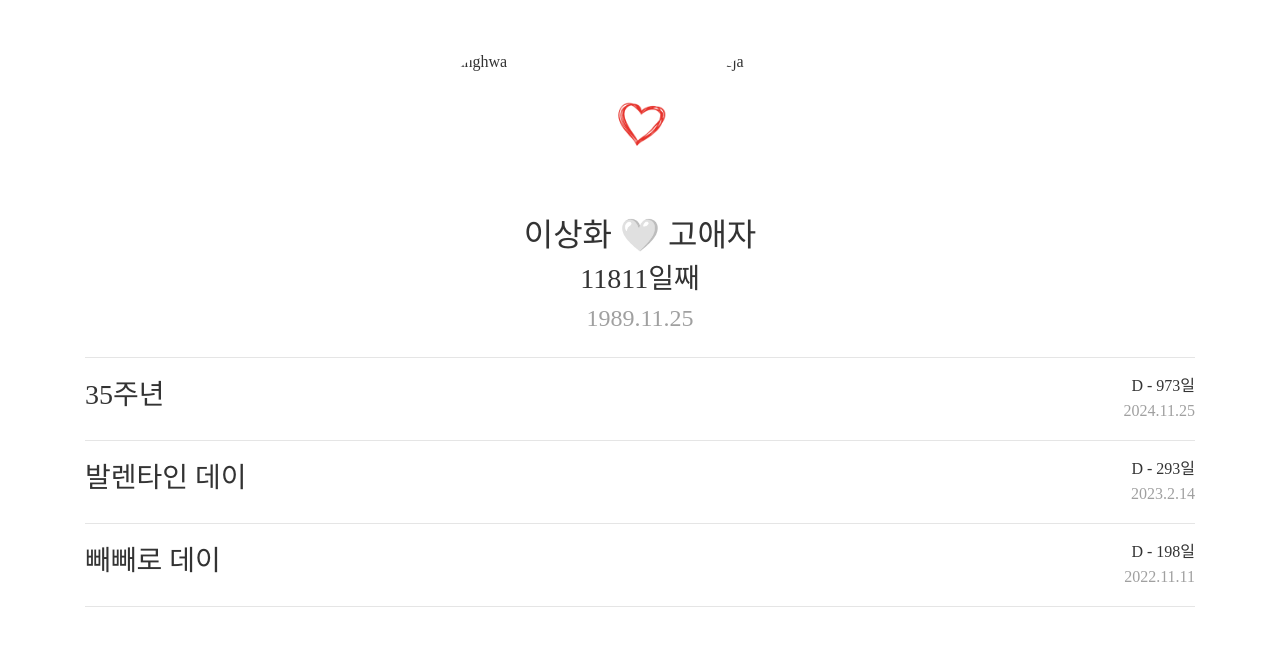
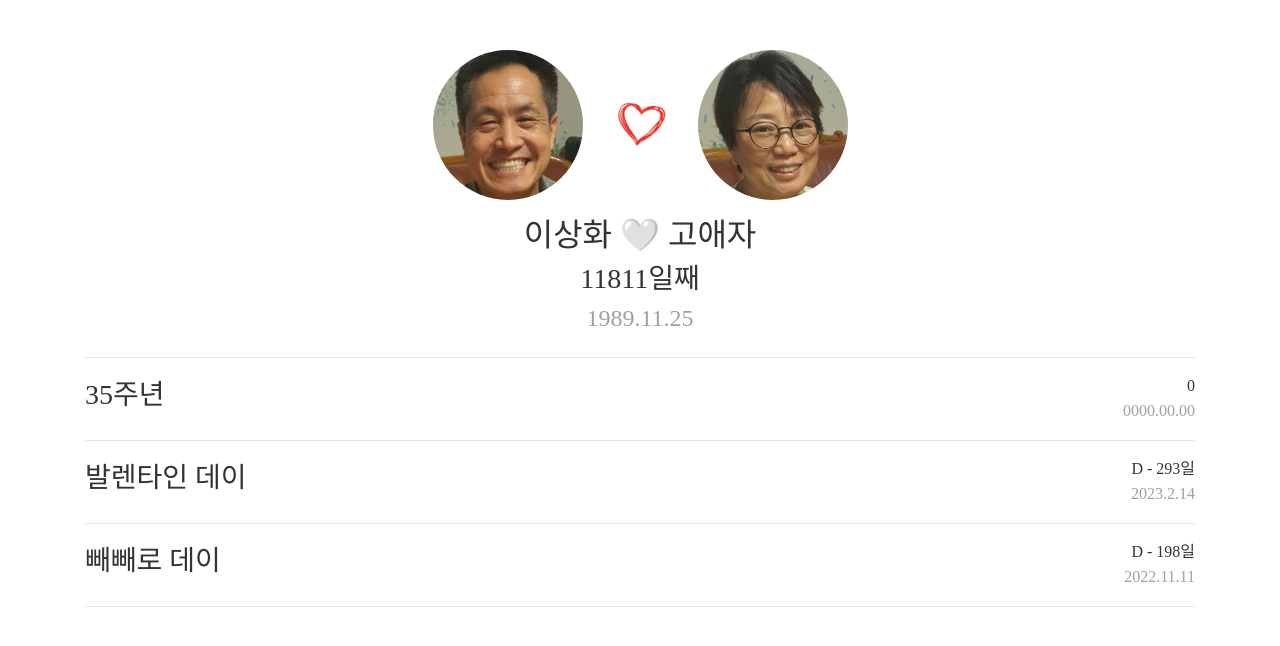
Before and after one commit to GomakLee/CountingAnniversary, a plain HTML site: page Anniversary.html in a window 1280 px wide. Drawn offline with nearby package versions, Linux system fonts and the light colour scheme.

Commit message:
에라 모르겠다

```diff
--- a/Anniversary.html
+++ b/Anniversary.html
@@ -9,9 +9,9 @@
 </head>
 <body class="container">
     <section class="photos">
-        <img id="Sanghwa" src = "Sanghwa/.png" alt="Sanghwa">
+        <img id="Sanghwa" src = "Sanghwa.png" alt="Sanghwa">
         <img id="heart" src = 'heart.png' alt="heart">
-        <img id="Aeja" src="Aeja/.png" alt="Aeja">
+        <img id="Aeja" src="Aeja.png" alt="Aeja">
     </section>
     <div class="container d-flex flex-column justify-content-center align-items-center mt-3">
         <h2>이상화 🤍 고애자</h2>
@@ -49,14 +49,14 @@ integrity="sha256-/xUj+3OJU5yExlq6GSYGSHk7tPXikynS7ogEvDej/m4="
 crossorigin="anonymous"></script>
 
 <script>
-/*0일째 계산 - 어떻게?*/
+
 var now= new Date();
 var date= new Date(1989,11,25);
+//우리 몇 일째?
+var now_date=Math.floor((now.getTime()-date.getTime())/(1000*60*60*24))+1;
+$("#love").text(now_date+"일째")
 
-var now_date=Math.floor((now.getTime()-date.getTime())/(1000*60*60*24))+1;
-
-$("#love").text(now_date+"일째")
-/*발렌타인 데이,빼빼로 데이 계산 - 어떻게?*/
+//발렌타인 데이,빼빼로 데이 계산
 var valentain = new Date("2023-02-14");
 var valentain_now = Math.floor( (valentain.getTime() - now.getTime()) / (1000*60*60*24));
 var pepero = new Date("2022-11-11");
@@ -66,15 +66,11 @@ $("#valentain").text("D - " + valentain_now + "일");
 $("#pepero").text("D - " + pepero_now + "일");
 
 /*35주년 계산 - 어떻게?
-var tempt = new Date(date.getTime() + 24 * 60 * 60 * 1000 * 30 * 12 * 35 - now.getTime());
-var TF = Math.floor(tempt / (1000*60*60*24));
-$("#thirtyfive").text("D - "+ TF + "일");
-$("#thirtyfive-date").text(tempt.getFullYear()+"."+(tempt.getMonth() +1) + "." + tempt.getDate());
-*/
 var TF = new Date(date.setFullYear(date.getFullYear()+35));
 var timeDiff = Math.floor((TF.getTime() - now.getTime())/ (1000 * 60 * 60 * 24));
 $("#thirtyfive").text("D - "+ timeDiff + "일");
 $("#thirtyfive-date").text(TF.getFullYear()+"." + TF.getMonth() +"." + TF.getDate());
+*/
 
 </script>
 </body>
```
